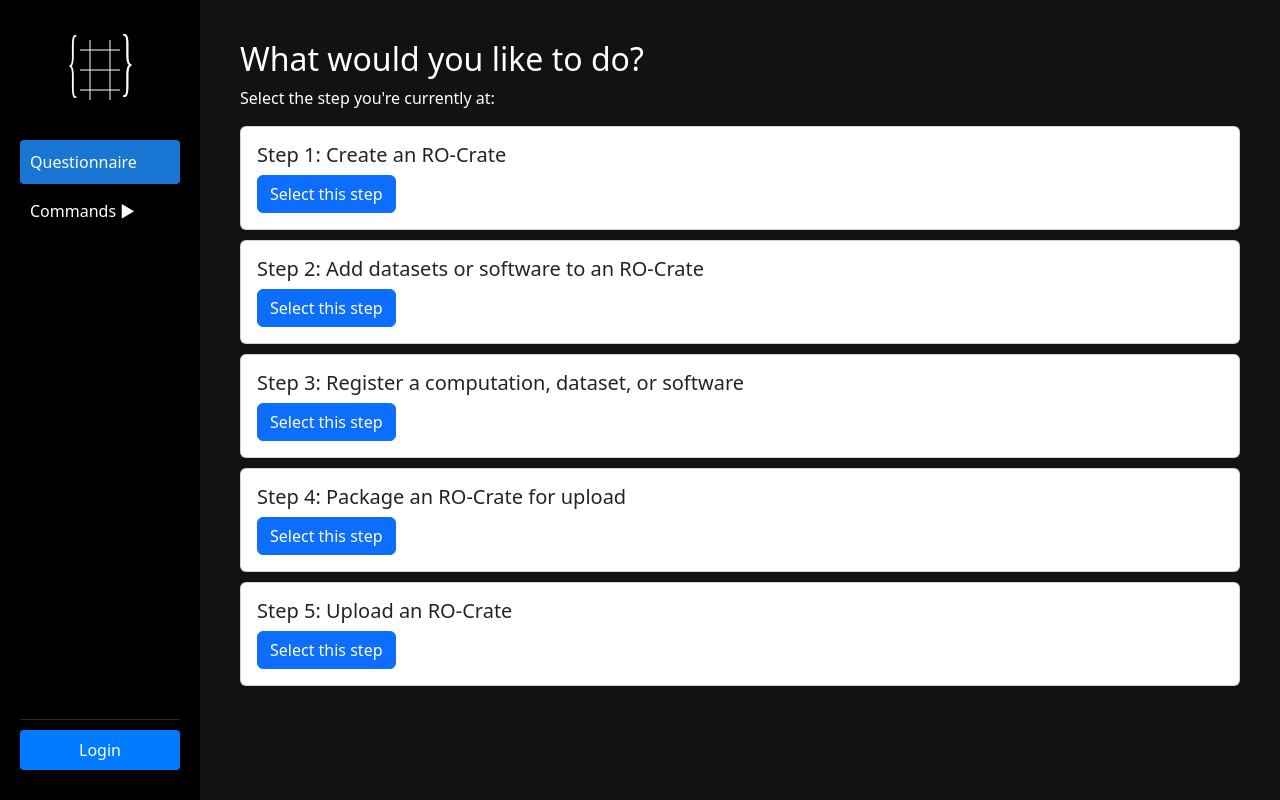
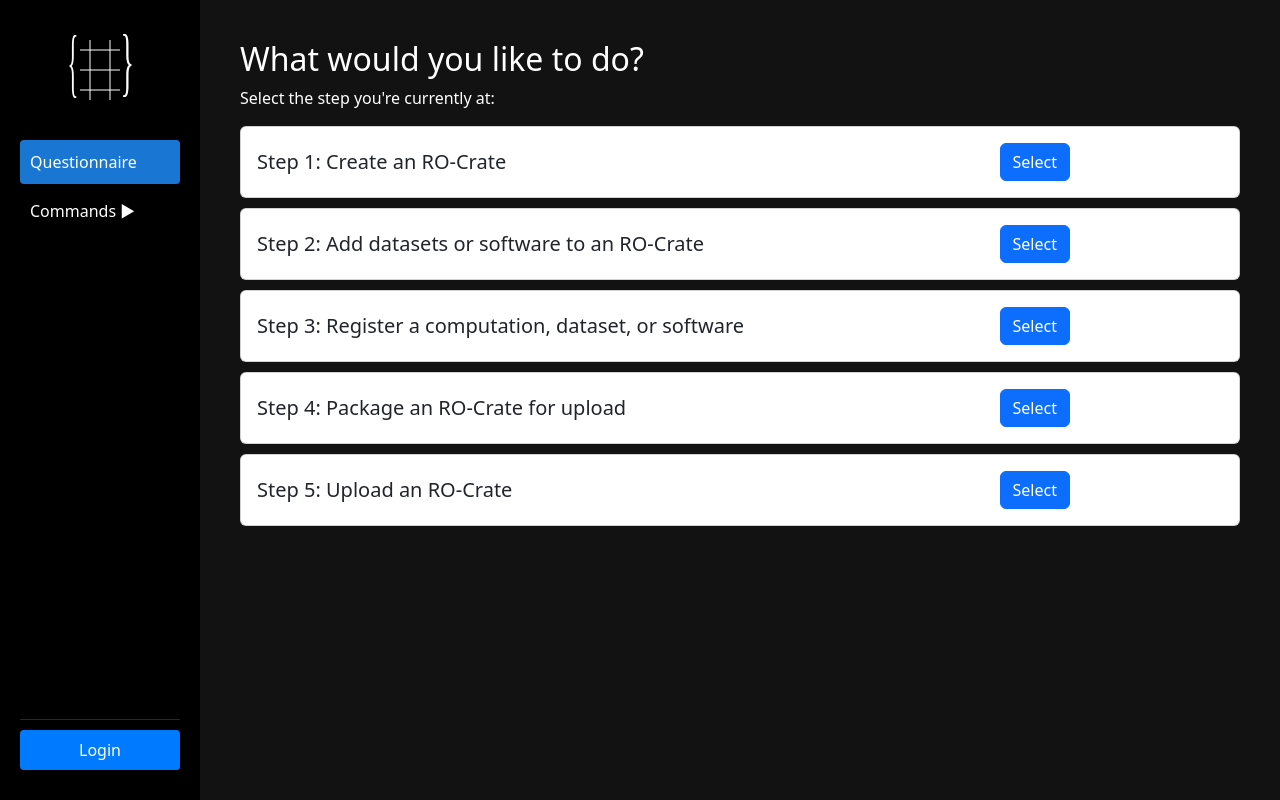
Before and after one commit to fairscape/fairscape_web_client, a React app: page / in a window 1280 px wide. Built offline with nearby package versions, Linux system fonts and the light colour scheme.

Commit message:
description help

```diff
--- a/src/App.jsx
+++ b/src/App.jsx
@@ -92,6 +92,9 @@ function App() {
     setSelectedCommand(action.command);
     if (action.subCommand) {
       setSelectedSubCommand(action.subCommand);
+    }
+    if (action.subsubCommand) {
+      setSelectedSubSubCommand(action.subsubCommand);
     }
     setShowQuestionnaire(false);
   };
--- a/src/components/CommandForm.jsx
+++ b/src/components/CommandForm.jsx
@@ -207,7 +207,7 @@ function CommandForm({
     >
       {renderOptions()}
       <StyledButton type="submit" disabled={isExecuteDisabled()}>
-        {selectedCommand === "upload" ? "Upload" : "Execute"}
+        {selectedCommand === "4: Upload" ? "Upload" : "Execute"}
       </StyledButton>
     </StyledForm>
   );
--- a/src/components/MainContent.jsx
+++ b/src/components/MainContent.jsx
@@ -28,17 +28,48 @@ function MainContentComponent({
   isExecuteDisabled,
   previousPaths,
 }) {
+  const getDescription = () => {
+    if (selectedCommand && commands[selectedCommand]) {
+      const commandObj = commands[selectedCommand];
+      if (selectedSubCommand && commandObj[selectedSubCommand]) {
+        const subCommandObj = commandObj[selectedSubCommand];
+        if (selectedSubSubCommand && subCommandObj[selectedSubSubCommand]) {
+          return (
+            subCommandObj[selectedSubSubCommand].description ||
+            "No description available."
+          );
+        }
+        return subCommandObj.description || "No description available.";
+      }
+      return commandObj.description || "No description available.";
+    }
+    return "Please select a command to see its description.";
+  };
+
+  const getOptionsWithoutDescription = (obj) => {
+    return Object.keys(obj).filter((key) => key !== "description");
+  };
+
   return (
     <Container
       fluid
       style={{ height: "100%", display: "flex", flexDirection: "column" }}
     >
+      {selectedCommand && (
+        <Row>
+          <Col>
+            <h4>{selectedCommand}</h4>
+            <p>{getDescription()}</p>
+          </Col>
+        </Row>
+      )}
       <Row style={{ flexGrow: 1, minHeight: 0 }}>
         <SmallerCol>
           {selectedCommand && (
             <div>
               <h5 style={{ marginBottom: "15px" }}>Subcommands</h5>
-              {Object.keys(commands[selectedCommand]).map((subCommand) => (
+              {getOptionsWithoutDescription(commands[selectedCommand]).map(
+                (subCommand) => (
                   <SidebarItem
                     key={subCommand}
                     active={selectedSubCommand === subCommand}
@@ -46,7 +77,8 @@ function MainContentComponent({
                   >
                     {subCommand}
                   </SidebarItem>
-              ))}
+                )
+              )}
             </div>
           )}
         </SmallerCol>
@@ -57,8 +89,9 @@ function MainContentComponent({
               "object" && (
               <div>
                 <h5 style={{ marginBottom: "15px" }}>Options</h5>
-                {Object.keys(commands[selectedCommand][selectedSubCommand]).map(
-                  (subSubCommand) => (
+                {getOptionsWithoutDescription(
+                  commands[selectedCommand][selectedSubCommand]
+                ).map((subSubCommand) => (
                   <SidebarItem
                     key={subSubCommand}
                     active={selectedSubSubCommand === subSubCommand}
@@ -66,8 +99,7 @@ function MainContentComponent({
                   >
                     {subSubCommand}
                   </SidebarItem>
-                  )
-                )}
+                ))}
               </div>
             )}
         </SmallerCol>
--- a/src/components/Questionnaire.jsx
+++ b/src/components/Questionnaire.jsx
@@ -1,10 +1,14 @@
 import React from "react";
-import { Button, Card } from "react-bootstrap";
+import { Button, Card, Row, Col } from "react-bootstrap";
 
 const steps = [
   {
     text: "Create an RO-Crate",
-    action: { command: "1: Create" },
+    action: {
+      command: "1: Create",
+      subCommand: "create",
+      subsubCommand: "create",
+    },
   },
   {
     text: "Add datasets or software to an RO-Crate",
@@ -16,11 +20,15 @@ const steps = [
   },
   {
     text: "Package an RO-Crate for upload",
-    action: { command: "3: Package" },
+    action: { command: "3: Package", subCommand: "zip", subsubCommand: "zip" },
   },
   {
     text: "Upload an RO-Crate",
-    action: { command: "4: Upload" },
+    action: {
+      command: "4: Upload",
+      subCommand: "rocrate",
+      subsubCommand: "rocrate",
+    },
   },
 ];
 
@@ -32,10 +40,21 @@ function Questionnaire({ onStepSelect }) {
       {steps.map((step, index) => (
         <Card key={index} style={{ marginBottom: "10px" }}>
           <Card.Body>
-            <Card.Title>{`Step ${index + 1}: ${step.text}`}</Card.Title>
-            <Button variant="primary" onClick={() => onStepSelect(step.action)}>
-              Select this step
-            </Button>
+            <Row className="align-items-center">
+              <Col xs={9}>
+                <Card.Title style={{ margin: 0 }}>{`Step ${index + 1}: ${
+                  step.text
+                }`}</Card.Title>
+              </Col>
+              <Col xs={3} className="text-right">
+                <Button
+                  variant="primary"
+                  onClick={() => onStepSelect(step.action)}
+                >
+                  Select
+                </Button>
+              </Col>
+            </Row>
           </Card.Body>
         </Card>
       ))}
--- a/src/data/commandsData.jsx
+++ b/src/data/commandsData.jsx
@@ -18,12 +18,17 @@ const commands = {
           "description",
           "keywords",
         ],
+        description: "Creates an empty RO-Crate at the path you select.",
       },
     },
   },
   "2: Add": {
     add: {
+      description:
+        "Copies a local file to the recently created RO-Crate with metadata.",
       dataset: {
+        description:
+          "Copies a local file to the recently created RO-Crate with metadata.",
         options: [
           "guid",
           "name",
@@ -56,6 +61,8 @@ const commands = {
         ],
       },
       software: {
+        description:
+          "Copies a local file to the recently created RO-Crate with metadata.",
         options: [
           "guid",
           "name",
```
Lines whose indentation alone changed are shown as unchanged.
